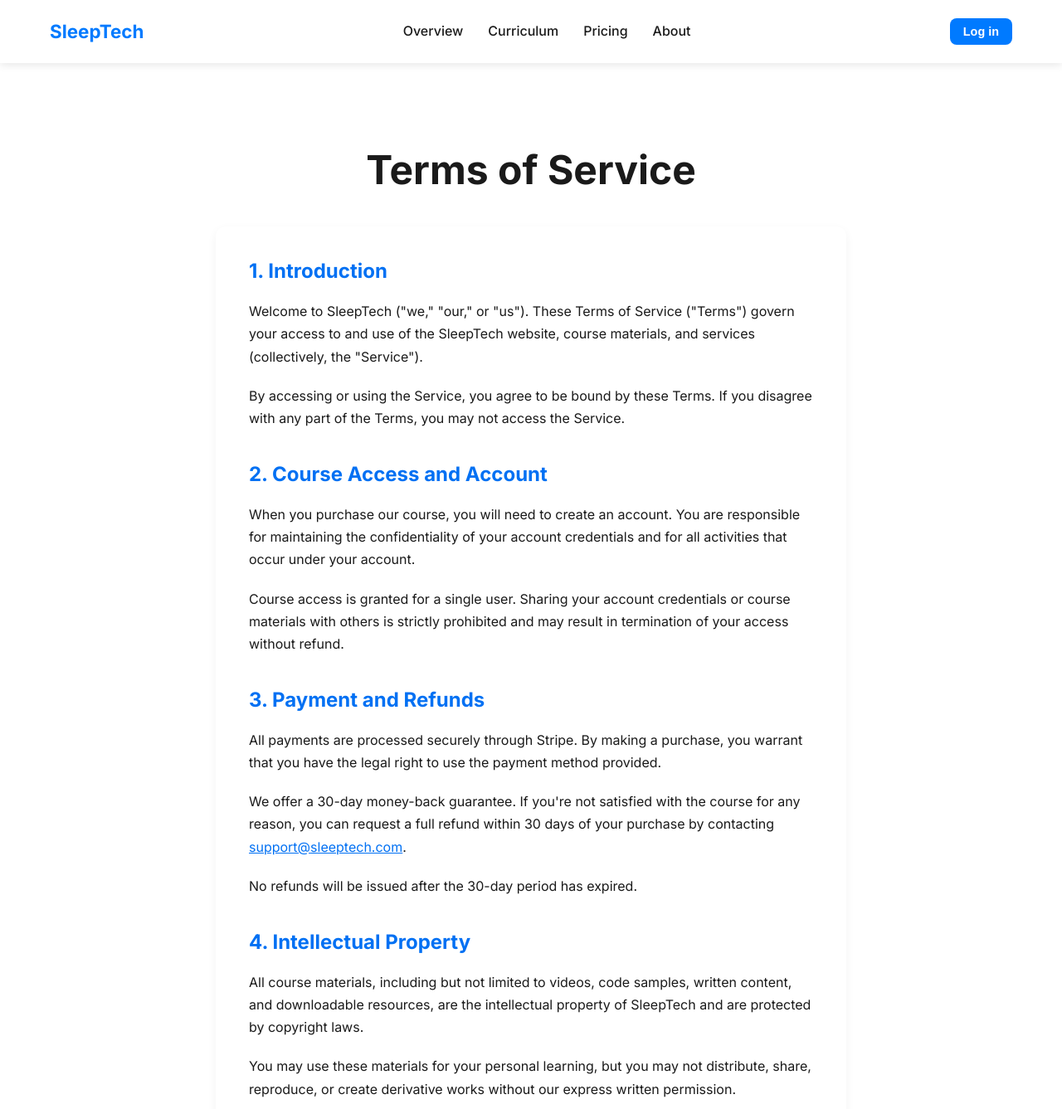
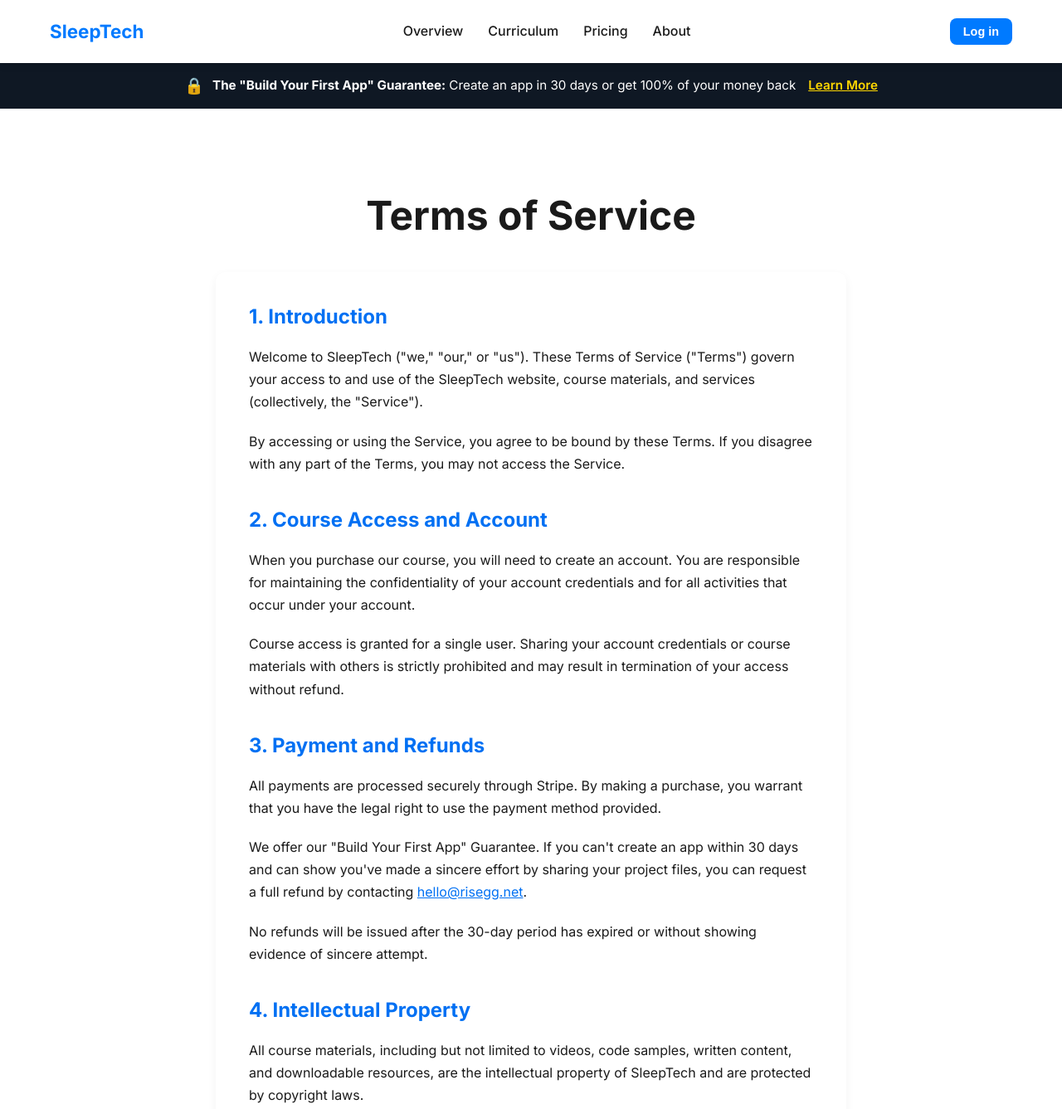
Before and after one commit to RyanNovinc/ClaudeAppBuilder, a website: page terms-of-service.html in a window 1280 px wide. Shown: the top 1337 px of the page at 83% size. Drawn offline with Linux system fonts and the light colour scheme.

Commit message:
Update terms-of-service.html

```diff
--- a/terms-of-service.html
+++ b/terms-of-service.html
@@ -98,6 +98,14 @@
         </div>
     </header>
 
+    <div class="guarantee-banner">
+        <div class="container">
+            <span class="guarantee-icon">🔒</span>
+            <span class="guarantee-text"><strong>The "Build Your First App" Guarantee:</strong> Create an app in 30 days or get 100% of your money back</span>
+            <a href="refund-policy.html" class="guarantee-link">Learn More</a>
+        </div>
+    </div>
+
     <div class="legal-container">
         <div class="legal-header">
             <h1>Terms of Service</h1>
@@ -114,8 +122,8 @@
 
             <h2>3. Payment and Refunds</h2>
             <p>All payments are processed securely through Stripe. By making a purchase, you warrant that you have the legal right to use the payment method provided.</p>
-            <p>We offer a 30-day money-back guarantee. If you're not satisfied with the course for any reason, you can request a full refund within 30 days of your purchase by contacting <a href="mailto:support@sleeptech.com">support@sleeptech.com</a>.</p>
-            <p>No refunds will be issued after the 30-day period has expired.</p>
+            <p>We offer our "Build Your First App" Guarantee. If you can't create an app within 30 days and can show you've made a sincere effort by sharing your project files, you can request a full refund by contacting <a href="mailto:hello@risegg.net">hello@risegg.net</a>.</p>
+            <p>No refunds will be issued after the 30-day period has expired or without showing evidence of sincere attempt.</p>
 
             <h2>4. Intellectual Property</h2>
             <p>All course materials, including but not limited to videos, code samples, written content, and downloadable resources, are the intellectual property of SleepTech and are protected by copyright laws.</p>
@@ -137,7 +145,7 @@
             <p>These Terms shall be governed by and construed in accordance with the laws of the jurisdiction in which SleepTech operates, without regard to its conflict of law provisions.</p>
 
             <h2>9. Contact Information</h2>
-            <p>If you have any questions about these Terms, please contact us at <a href="mailto:support@sleeptech.com">support@sleeptech.com</a>.</p>
+            <p>If you have any questions about these Terms, please contact us at <a href="mailto:hello@risegg.net">hello@risegg.net</a>.</p>
 
             <a href="index.html" class="back-link">← Back to Home</a>
         </div>
@@ -161,13 +169,13 @@
                     <ul>
                         <li><a href="terms-of-service.html">Terms of Service</a></li>
                         <li><a href="privacy-policy.html">Privacy Policy</a></li>
-                        <li><a href="refund-policy.html">Refund Policy</a></li>
+                        <li><a href="refund-policy.html">Our Guarantee</a></li>
                     </ul>
                 </div>
                 <div class="link-group">
                     <h4>Contact</h4>
                     <ul>
-                        <li><a href="mailto:support@sleeptech.com">Email Support</a></li>
+                        <li><a href="mailto:hello@risegg.net">Email Support</a></li>
                     </ul>
                 </div>
             </div>
```
